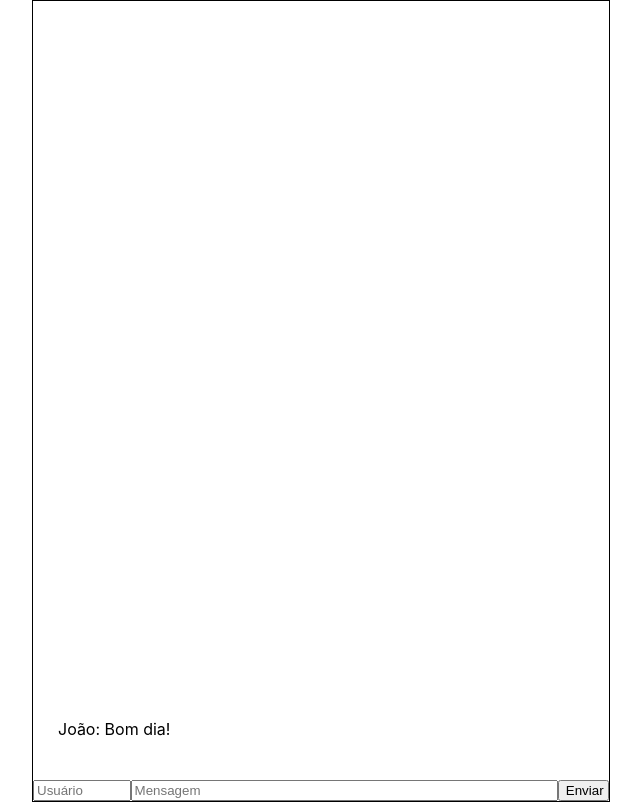
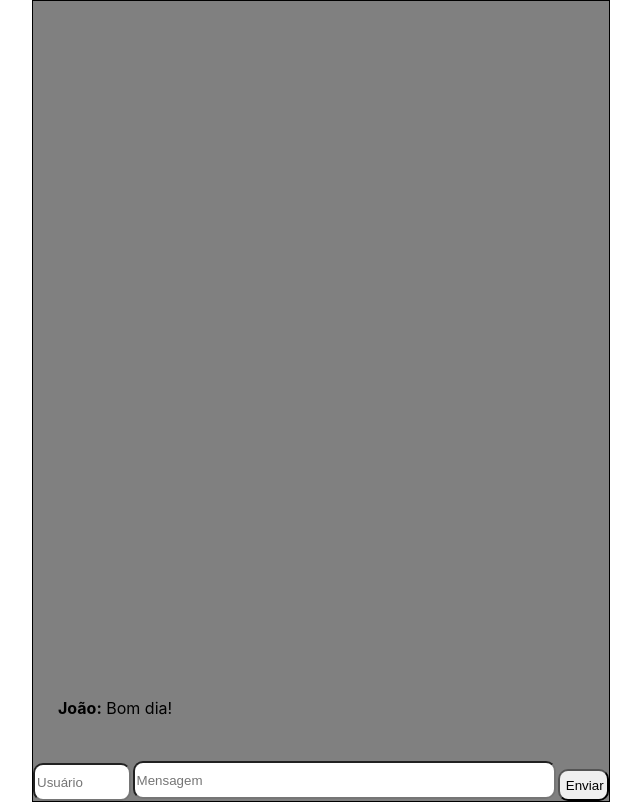
Before and after one commit to future4code/mello-whatslab-grupo11, a React (Create React App) app in the folder whats4/: page / in a window 1280 px wide. Shown: the whole page, without its empty margins (319-960 px from the left). Built offline with nearby package versions, Linux system fonts and the light colour scheme.

Commit message:
continuando css

```diff
--- a/whats4/src/App.js
+++ b/whats4/src/App.js
@@ -1,110 +1,12 @@
 import React from 'react';
-import styled from 'styled-components';
+import FormMensagem from './components/FormMensagem';
 
-const BoxPai = styled.div`
-display: flex;
-align-items: center;
-justify-content: center;
-`
-
-const BoxMensagem = styled.div`
-display: flex;
-flex-direction: column-reverse;
-height: 100vh;
-width: 45vw;
-border: 1px solid black;
-`
-const DivMensagem = styled.div`
-display:flex;
-justify-content: center;
-align-items: flex-end;
-`
-
-const ListaMensagem = styled.div`
-display:flex;
-flex-direction: column;
-align-items: flex-start;
-padding-left: 25px;
-padding-bottom: 25px;
-`
-
-const InputUsuario = styled.input`
-width:7vw;
-`
-
-const InputMensagem = styled.input`
-width: 34vw;
-`
-
-const Botao = styled.button`
-width: 4vw;
-`
-
-class Input extends React.Component {
-  state = {
-    mensagens : [
-      {
-        usuario: "João",
-        mensagem: "Bom dia!"
-      }
-    ],
-
-    valorInputUsuario: "",
-    valorInputMensagem: ""
-  };
-
-  adicionaMensagem = () => {
-    const novaMensagem = {
-       usuario: this.state.valorInputUsuario,
-       mensagem: this.state.valorInputMensagem
-      };
-
-      const novasMensagens = [...this.state.mensagens, novaMensagem];
-
-      this.setState({
-        mensagens: novasMensagens
-      });
-      this.setState({
-        valorInputMensagem: ""
-      })
-    }
-
-  onChangeInputUsuario = (event) => {
-    this.setState({ valorInputUsuario: event.target.value});
-  };
-
-  onChangeInputMensagem = (event) => {
-    this.setState({ valorInputMensagem: event.target.value});
-  };
-
-  render() {
-    const listaDeMensagens = this.state.mensagens.map (mensagem => {
-      return (
-      <p>{mensagem.usuario}: {mensagem.mensagem}</p>
-  );
-  });
-
+function App () {
   return (
-    <BoxPai>
-      <BoxMensagem>
-        <DivMensagem>
-          <InputUsuario
-          value={this.state.valorInputUsuario}
-          onChange={this.onChangeInputUsuario}
-          placeholder={"Usuário"}
-          />
-          <InputMensagem
-          value={this.state.valorInputMensagem}
-          onChange={this.onChangeInputMensagem}
-          placeholder={"Mensagem"}
-          />
-          <Botao onClick={this.adicionaMensagem}>Enviar</Botao>
-        </DivMensagem>
-          <ListaMensagem>{listaDeMensagens}</ListaMensagem>
-      </BoxMensagem>
-    </BoxPai>
-    );
-  }
+    <div className= "App">
+    <FormMensagem/>
+    </div>
+  )
 }
 
-export default Input
+export default App
--- /dev/null
+++ b/whats4/src/components/FormMensagem.js
@@ -0,0 +1,131 @@
+import React from 'react';
+import styled from 'styled-components';
+
+const BoxPai = styled.div`
+display: flex;
+align-items: center;
+justify-content: center;
+`
+
+const BoxMensagem = styled.div`
+display: flex;
+flex-direction: column-reverse;
+height: 100vh;
+width: 45vw;
+border: 1px solid black;
+background-color: grey;
+`
+
+const DivMensagem = styled.div`
+display:flex;
+justify-content: center;
+align-items: flex-end;
+`
+
+const ListaMensagem = styled.div`
+display:flex;
+flex-direction: column;
+align-items: flex-start;
+padding-left: 25px;
+padding-bottom: 25px;
+`
+
+const InputUsuario = styled.input`
+width:7vw;
+height: 4vh;
+border-radius: 10px;
+`
+
+const InputMensagem = styled.input`
+width: 34vw;
+height: 4vh;
+border-radius: 10px;
+margin: 2px;
+`
+
+const Botao = styled.button`
+width: 4vw;
+height: 4vh;
+border-radius: 10px;
+`
+
+const TextoBold = styled.span`
+font-weight: bold;
+`
+
+export class Input extends React.Component {
+  state = {
+    mensagens : [
+      {
+        usuario: "João",
+        mensagem: "Bom dia!"
+      }
+    ],
+
+    valorInputUsuario: "",
+    valorInputMensagem: ""
+  };
+
+  adicionaMensagem = () => {
+    const novaMensagem = {
+       usuario: this.state.valorInputUsuario,
+       mensagem: this.state.valorInputMensagem
+      };
+
+      const novasMensagens = [...this.state.mensagens, novaMensagem];
+
+      this.setState({
+        mensagens: novasMensagens
+      });
+      this.setState({
+        valorInputMensagem: ""
+      })
+    }
+
+  onChangeInputUsuario = (event) => {
+    this.setState({ valorInputUsuario: event.target.value});
+  };
+
+  onChangeInputMensagem = (event) => {
+    this.setState({ valorInputMensagem: event.target.value});
+  };
+
+  aoApertarEnter = (event) => {
+    if (event.key === "Enter") {
+        return this.adicionaMensagem()
+      }
+    };
+
+
+  render() {
+    const listaDeMensagens = this.state.mensagens.map (mensagem => {
+      return (
+      <p><TextoBold>{mensagem.usuario}:</TextoBold> {mensagem.mensagem}</p>
+  );
+  });
+
+  return (
+    <BoxPai>
+      <BoxMensagem>
+        <DivMensagem>
+          <InputUsuario
+          value={this.state.valorInputUsuario}
+          onChange={this.onChangeInputUsuario}
+          placeholder={"Usuário"}
+          />
+          <InputMensagem
+          value={this.state.valorInputMensagem}
+          onChange={this.onChangeInputMensagem}
+          placeholder={"Mensagem"}
+          onKeyPress={this.aoApertarEnter}
+          />
+          <Botao onClick={this.adicionaMensagem}>Enviar</Botao>
+        </DivMensagem>
+          <ListaMensagem>{listaDeMensagens}</ListaMensagem>
+      </BoxMensagem>
+    </BoxPai>
+    );
+  }
+}
+
+export default Input
```
